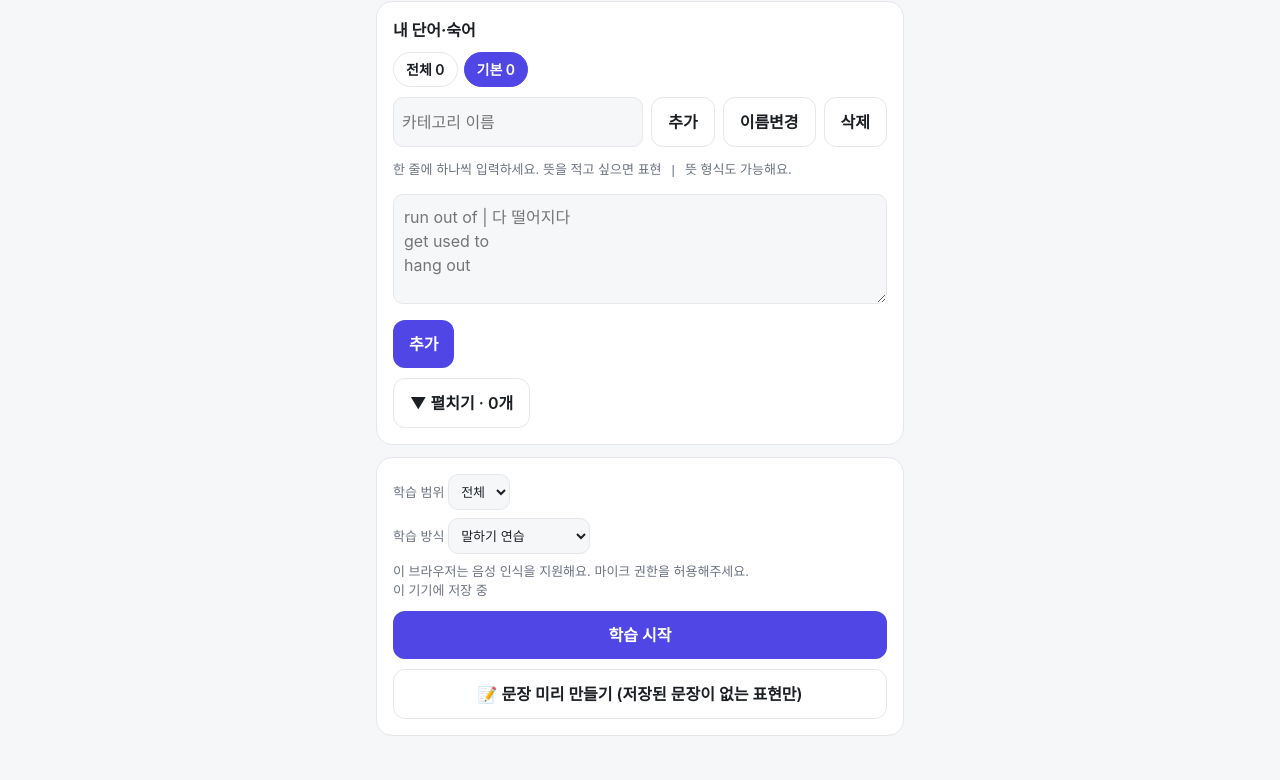
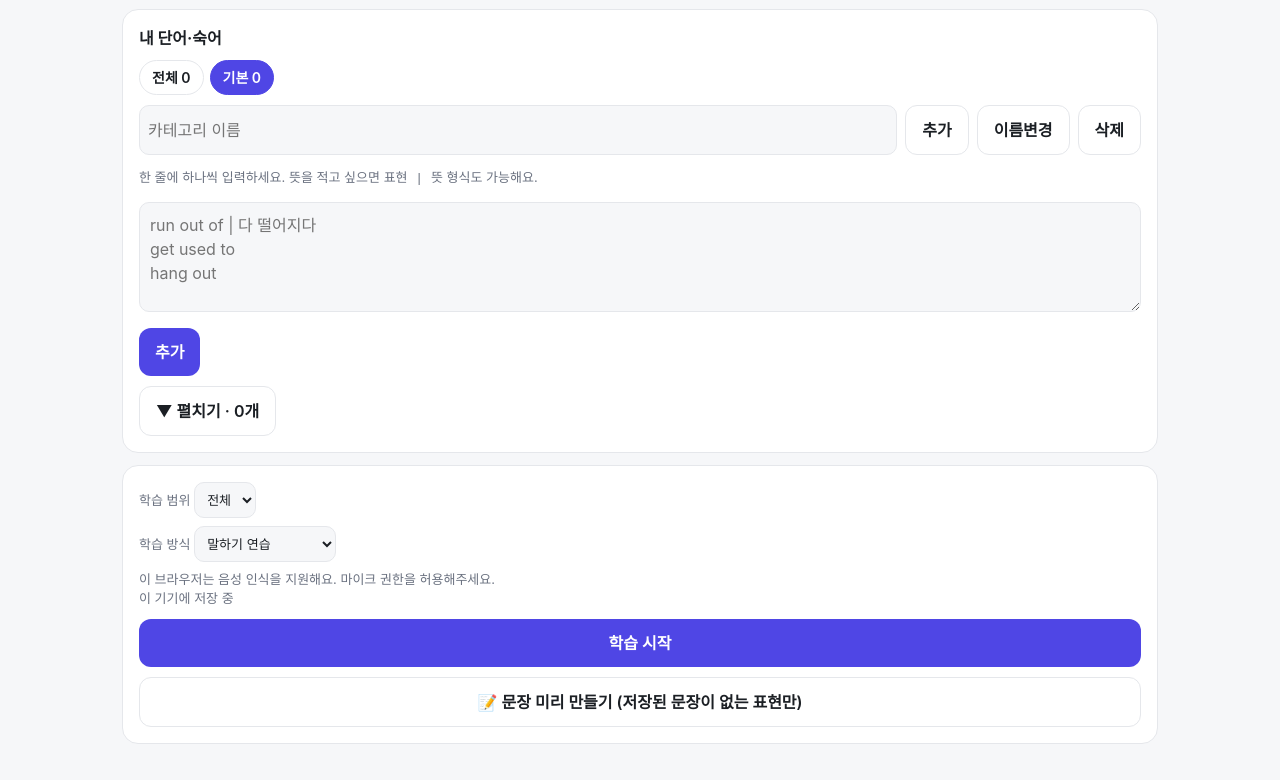
Before and after one commit to kbjpc123/opic-speak, a plain HTML site: page index.html in a window 1280 px wide. Shown: the part 108-888 px from the top of the page. Drawn offline with Linux system fonts and the light colour scheme.

Commit message:
Add files via upload
Widen the page layout on desktop

- Raise max content width from 560px to 1100px
- Increase padding and study-screen font sizes on screens 900px and wider

```diff
--- a/index.html
+++ b/index.html
@@ -12,7 +12,7 @@ box-sizing:border-box;padding-top:env(safe-area-inset-top,0px);padding-bottom:en
 *{box-sizing:border-box}
 html{scroll-padding-top:env(safe-area-inset-top,0px)}
 body{margin:0;background:var(--bg);color:var(--tx);font-family:-apple-system,"Apple SD Gothic Neo","Noto Sans KR",system-ui,sans-serif;line-height:1.5}
-main{max-width:560px;margin:0 auto;padding:16px}
+main{max-width:1100px;margin:0 auto;padding:16px}
 h1{font-size:20px;margin:4px 0 12px}
 .card{background:var(--card);border:1px solid var(--bd);border-radius:16px;padding:16px;margin-bottom:12px}
 textarea{width:100%;min-height:110px;border:1px solid var(--bd);border-radius:10px;padding:10px;font:inherit;background:var(--bg);color:var(--tx);resize:vertical}
@@ -55,6 +55,7 @@ details.card[open] summary{margin-bottom:10px}
 .chip.on{background:var(--ac);color:#fff;border-color:var(--ac)}
 input,select{font:inherit;border:1px solid var(--bd);border-radius:10px;padding:8px;background:var(--bg);color:var(--tx);max-width:100%}
 input{flex:1;min-width:120px}
+@media (min-width:900px){main{padding:24px 32px}.en{font-size:26px}.ko{font-size:19px}}
 </style>
 </head>
 <body>
```
